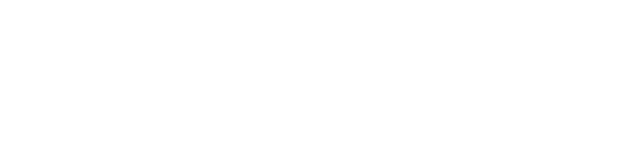
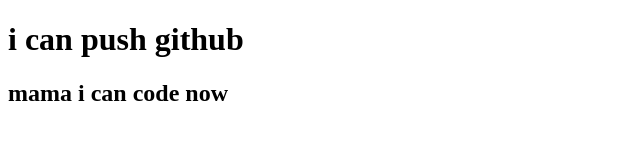
Before and after one commit to AkTamim/my-second-repo, a plain HTML site: page index.html in a window 1280 px wide. Shown: the whole page, without its empty margins (0-640 px from the left). Drawn offline with Linux system fonts and the light colour scheme.

Commit message:
added header

```diff
--- a/index.html
+++ b/index.html
@@ -7,6 +7,7 @@
     <title>my-second-repo</title>
 </head>
 <body>
-
+    <h1>i can push github </h1>
+    <h2>mama i can code now</h2>
 </body>
 </html>
```
